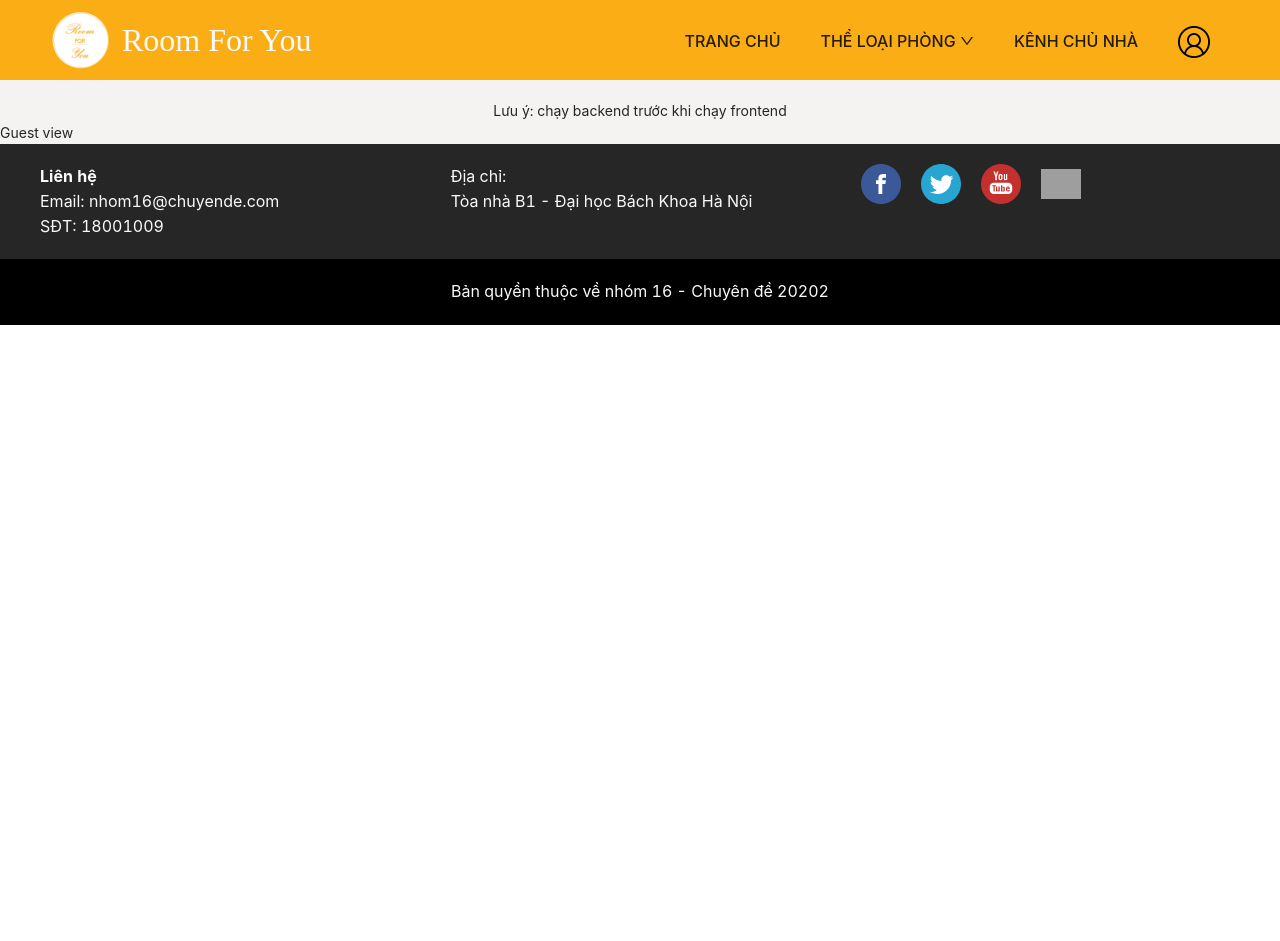
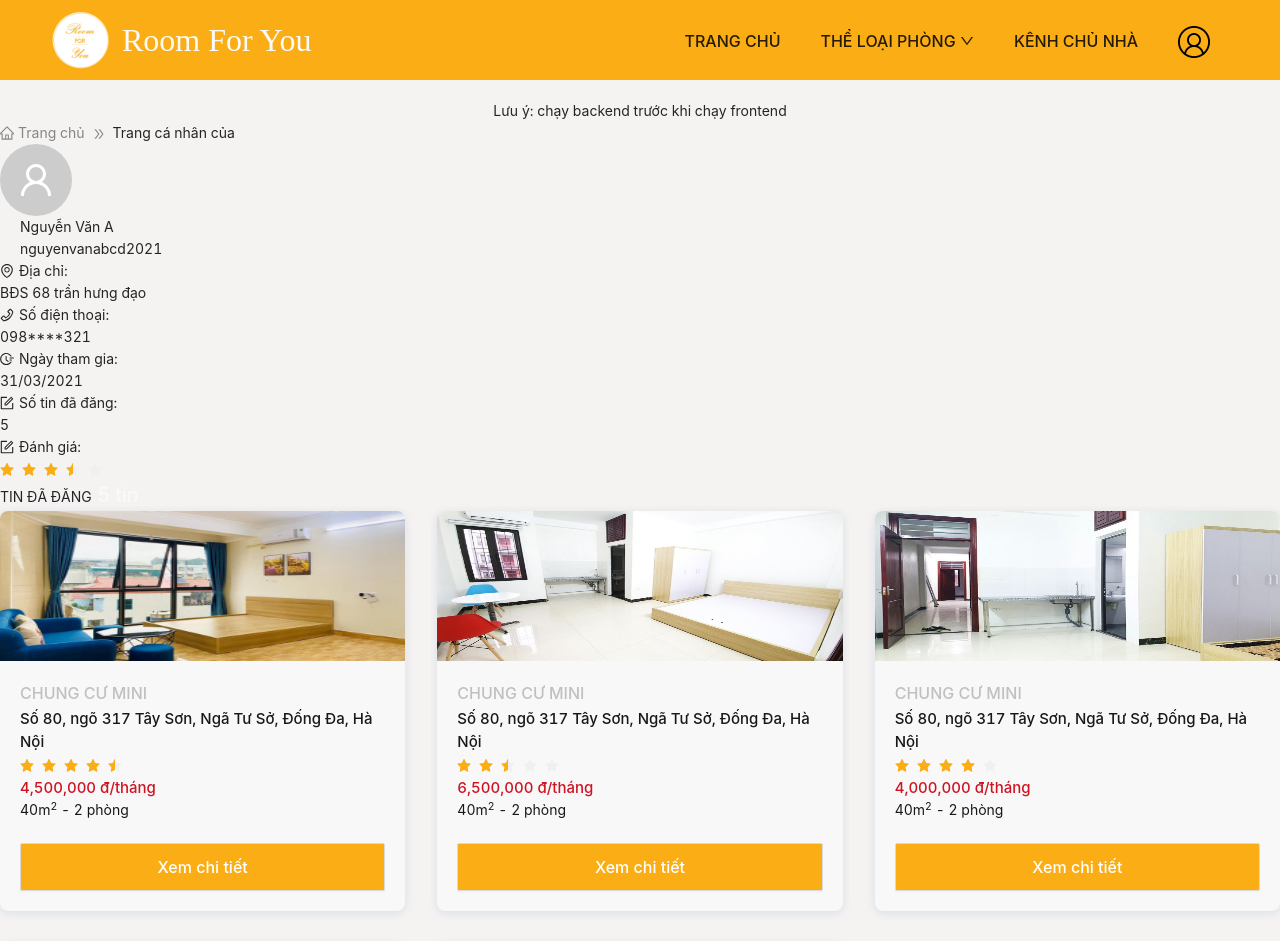
Before and after one commit to anhhtchy/room4u, a React (Create React App) app in the folder r4y_frontend/: page /xem-trang-ca-nhan in a window 1280 px wide. Shown: the top 941 px of the page. Before the commit the page ends 800 px from the top, so only its background shows below. Built offline with nearby package versions, Linux system fonts and the light colour scheme; grey boxes are pictures that could not be loaded; a web font is replaced by a local one.

Commit message:
update TrangCaNhan_GuestView/index.js

```diff
--- a/r4y_frontend/src/components/TrangCaNhan_GuestView/index.js
+++ b/r4y_frontend/src/components/TrangCaNhan_GuestView/index.js
@@ -1,10 +1,188 @@
 import React from 'react';
+
+import {
+    Breadcrumb,
+    Rate,
+    Button,
+    Row,
+    Col,
+    Avatar,
+} from "antd";
+
+import {
+    HomeOutlined,
+    DoubleRightOutlined,
+    UserOutlined,
+    FormOutlined,
+    EnvironmentOutlined,
+    PhoneOutlined,
+    FieldTimeOutlined,
+} from '@ant-design/icons';
+
+import { Link } from "react-router-dom";
+
+import Item from '../Homepage/components/Item';
+
 import styles from './index.module.css';
+
+import item1 from "../../img/item1.jpg";
+import item2 from "../../img/item2.jpg";
+import img from "../../img/img.jpg";
+import img1 from "../../img/img1.jpg";
+import img2 from "../../img/img2.jpg";
+import img3 from "../../img/img3.jpg";
+
+const mockData = [
+    {
+        id: 1,
+        name: "name1",
+        img: [item1, img, img1, img2, img3],
+        type: "CHUNG CƯ MINI",
+        title: "Số 80, ngõ 317 Tây Sơn",
+        location: "Ngã Tư Sở, Đống Đa, Hà Nội",
+        rating: 4.5,
+        count_rating: "10",
+        price: 4500000,
+        square: "40",
+        count_room: "2",
+    },
+    {
+        id: 2,
+        name: "name2",
+        img: [img, item2, img1, img2, img3],
+        type: "CHUNG CƯ MINI",
+        title: "Số 80, ngõ 317 Tây Sơn",
+        location: "Ngã Tư Sở, Đống Đa, Hà Nội",
+        rating: 2.5,
+        count_rating: "10",
+        price: 6500000,
+        square: "40",
+        count_room: "2",
+    },
+    {
+        id: 3,
+        name: "name3",
+        img: [img1, item1, img, img2, img3],
+        type: "CHUNG CƯ MINI",
+        title: "Số 80, ngõ 317 Tây Sơn",
+        location: "Ngã Tư Sở, Đống Đa, Hà Nội",
+        rating: 4.0,
+        count_rating: "10",
+        price: 4000000,
+        square: "40",
+        count_room: "2",
+    },
+    {
+        id: 4,
+        name: "name4",
+        img: [img2, item1, img, img1, img3],
+        type: "CHUNG CƯ MINI",
+        title: "Số 80, ngõ 317 Tây Sơn",
+        location: "Ngã Tư Sở, Đống Đa, Hà Nội",
+        rating: 3.0,
+        count_rating: "10",
+        price: 4500000,
+        square: "40",
+        count_room: "2",
+    },
+    {
+        id: 5,
+        name: "name5",
+        img: [img3, item2, img, img1, img2],
+        type: "CHUNG CƯ MINI",
+        title: "Số 80, ngõ 317 Tây Sơn",
+        location: "Ngã Tư Sở, Đống Đa, Hà Nội",
+        rating: 5.0,
+        count_rating: "10",
+        price: 5500000,
+        square: "40",
+        count_room: "2",
+    },
+];
 
 const GuestView = () => {
     return (
-        <div>
-            Guest view
+        <div className={styles.container}>
+            <div className={styles.guestView}>
+                <Breadcrumb separator={<DoubleRightOutlined style={{ fontSize: '12px' }} />}>
+                    <Breadcrumb.Item href="/">
+                        <HomeOutlined />
+                        <span>Trang chủ</span>
+                    </Breadcrumb.Item>
+                    <Breadcrumb.Item href="">
+                        <span>Trang cá nhân của {`${""}`}</span>
+                    </Breadcrumb.Item>
+                </Breadcrumb>
+                <div className={styles.top}>
+                    <div className={styles.topLeft}>
+                        <Avatar size={72} icon={<UserOutlined />} />
+                        <div style={{ marginLeft: '20px' }}>
+                            <div className={styles.fullname}>
+                                Nguyễn Văn A
+                            </div>
+                            <div className={styles.username}>
+                                nguyenvanabcd2021
+                            </div>
+                        </div>
+                    </div>
+                    <div className={styles.topRight}>
+                        <div className={styles.item}>
+                            <div className={styles.itemTitle}><EnvironmentOutlined style={{ marginRight: '5px' }} />Địa chỉ:</div>
+                            <div className={styles.itemValue}>BĐS 68 trần hưng đạo</div>
+                        </div>
+                        <div className={styles.item}>
+                            <div className={styles.itemTitle}><PhoneOutlined style={{ marginRight: '5px' }} />Số điện thoại:</div>
+                            <div className={styles.itemValue}>098****321</div>
+                        </div>
+                        <div className={styles.item}>
+                            <div className={styles.itemTitle}><FieldTimeOutlined style={{ marginRight: '5px' }} />Ngày tham gia:</div>
+                            <div className={styles.itemValue}>31/03/2021</div>
+                        </div>
+                        <div className={styles.item}>
+                            <div className={styles.itemTitle}><FormOutlined style={{ marginRight: '5px' }} />Số tin đã đăng:</div>
+                            <div className={styles.itemValue}>5</div>
+                        </div>
+                        <div className={styles.item}>
+                            <div className={styles.itemTitle}><FormOutlined style={{ marginRight: '5px' }} />Đánh giá:</div>
+                            <div className={styles.itemValue}>
+                                <Rate
+                                    allowHalf
+                                    disabled
+                                    defaultValue={3.5}
+                                    style={{
+                                        fontSize: '14px',
+                                        color: '#faad14',
+                                    }}
+                                />
+                            </div>
+                        </div>
+                    </div>
+                </div>
+                <div className={styles.body}>
+                    <div className={styles.bodyTitle}>
+                        TIN ĐÃ ĐĂNG
+                        <span style={{ fontSize: '20px', color: '#fafafa' }}> 5 tin </span>
+                    </div>
+                    <Row gutter={[32, 32]}>
+                        {mockData.map((item, idx) => (
+                            <Col xs={24} sm={24} md={8} lg={8} key={idx}>
+                                <Link to={`/phong-tro-sv/${item.id}-${item.name}`}>
+                                    <Item
+                                        img={item.img[0]}
+                                        type={item.type}
+                                        title={item.title}
+                                        location={item.location}
+                                        rating={item.rating}
+                                        price={item.price}
+                                        square={item.square}
+                                        count_room={item.count_room}
+                                    />
+                                </Link>
+                            </Col>
+                        ))}
+                    </Row>
+                </div>
+            </div>
         </div>
     )
 }
```
